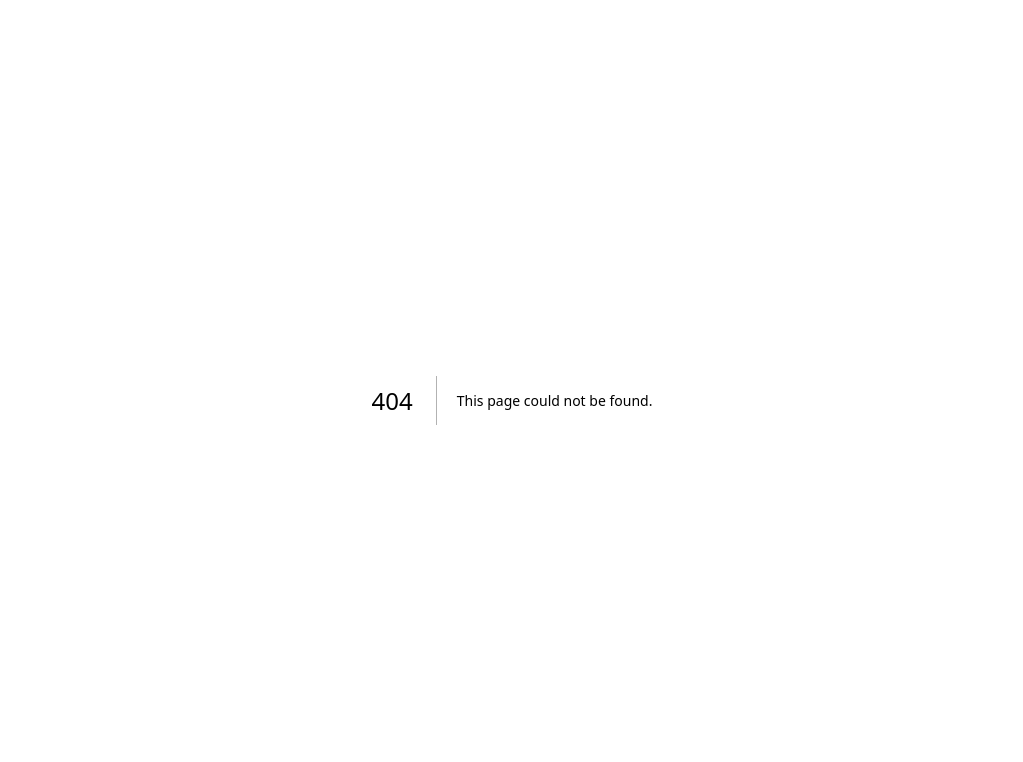
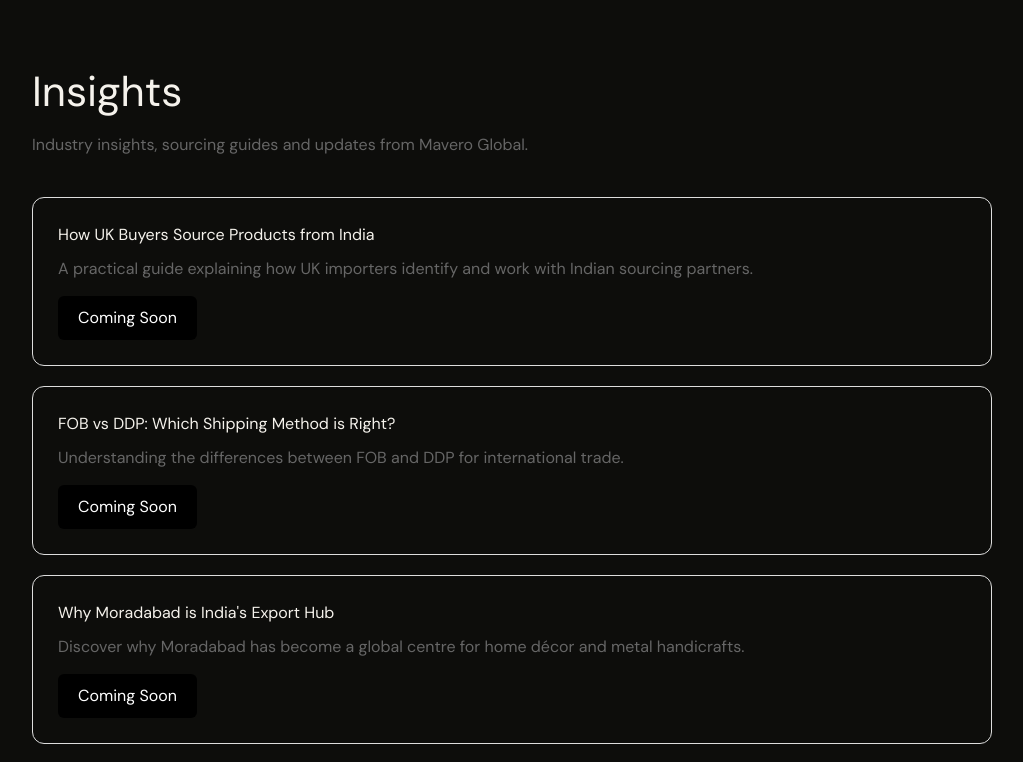
Before and after one commit to viksitparihar786/mavero-global, a Next.js app: page /insights in a window 1280 px wide. Before the commit this address had no page. Shown: the top 762 px of the page, without its empty margins (128-1151 px from the left). Built offline with nearby package versions, Linux system fonts and the light colour scheme.

Commit message:
Create page.tsx
Add Insights page

```diff
--- /dev/null
+++ b/app/insights/page.tsx
@@ -0,0 +1,65 @@
+export default function InsightsPage() {
+  const blogs = [
+    {
+      title: "How UK Buyers Source Products from India",
+      description:
+        "A practical guide explaining how UK importers identify and work with Indian sourcing partners.",
+    },
+    {
+      title: "FOB vs DDP: Which Shipping Method is Right?",
+      description:
+        "Understanding the differences between FOB and DDP for international trade.",
+    },
+    {
+      title: "Why Moradabad is India's Export Hub",
+      description:
+        "Discover why Moradabad has become a global centre for home décor and metal handicrafts.",
+    },
+    {
+      title: "Supplier Verification Checklist for Importers",
+      description:
+        "Key checks every importer should perform before finalising an Indian supplier.",
+    },
+  ];
+
+  return (
+    <main style={{ padding: "60px 20px", maxWidth: "1000px", margin: "0 auto" }}>
+      <h1 style={{ fontSize: "42px", marginBottom: "10px" }}>Insights</h1>
+
+      <p style={{ marginBottom: "40px", color: "#666" }}>
+        Industry insights, sourcing guides and updates from Mavero Global.
+      </p>
+
+      <div style={{ display: "grid", gap: "20px" }}>
+        {blogs.map((blog, index) => (
+          <div
+            key={index}
+            style={{
+              border: "1px solid #ddd",
+              borderRadius: "12px",
+              padding: "25px",
+            }}
+          >
+            <h2 style={{ marginBottom: "10px" }}>{blog.title}</h2>
+
+            <p style={{ color: "#666", marginBottom: "15px" }}>
+              {blog.description}
+            </p>
+
+            <button
+              style={{
+                background: "#000",
+                color: "#fff",
+                border: "none",
+                padding: "10px 20px",
+                borderRadius: "6px",
+              }}
+            >
+              Coming Soon
+            </button>
+          </div>
+        ))}
+      </div>
+    </main>
+  );
+}
```
